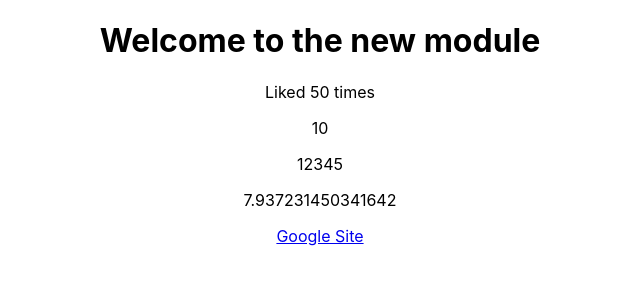
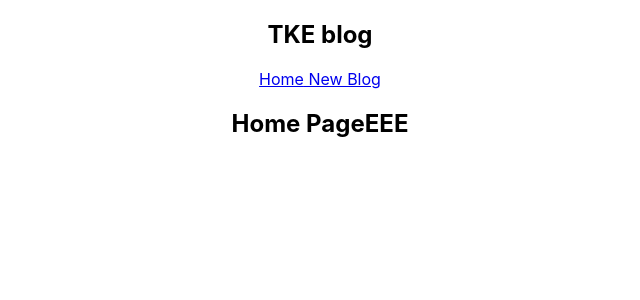
Before and after one commit to ajc32199/YGwebsiteandmodule, a React (Create React App) app: page / in a window 1280 px wide. Shown: the top 300 px of the page, without its empty margins (320-960 px from the left). Built offline with nearby package versions, Linux system fonts and the light colour scheme.

Commit message:
added home and navbar

```diff
--- a/src/App.js
+++ b/src/App.js
@@ -1,20 +1,18 @@
-import './App.css';
+import "./App.css";
+import NavBar from "./NavBar";
+import Home from "./Home";
 
 function App() {
   const title = "Welcome to the new module";
   const likes = 50;
   const link = "http://www.google.com";
 
-  const person = {name: 'name', age: 30};
+  const person = { name: "name", age: 30 };
   return (
     <div className="App">
+      <NavBar />
       <div className="content">
-        <h1>{title}</h1>
-        <p>Liked  {likes} times</p>
-        <p>{10}</p>
-        <p>{[1,2,3,4,5]}</p>
-        <p>{Math.random() * 10}</p>
-        <a href={link}>Google Site</a>
+        <Home />
       </div>
     </div>
   );
--- /dev/null
+++ b/src/Home.js
@@ -0,0 +1,9 @@
+const Home = () => {
+  return (
+    <div className="home">
+      <h2>Home PageEEE</h2>
+    </div>
+  );
+};
+
+export default Home;
--- /dev/null
+++ b/src/NavBar.js
@@ -0,0 +1,13 @@
+const NavBar = () => {
+  return (
+    <nav className="navbar">
+      <h1>TKE blog</h1>
+      <div className="links">
+        <a href="/">Home</a>
+        <a href="/create"> New Blog</a>
+      </div>
+    </nav>
+  );
+};
+
+export default NavBar;
```
